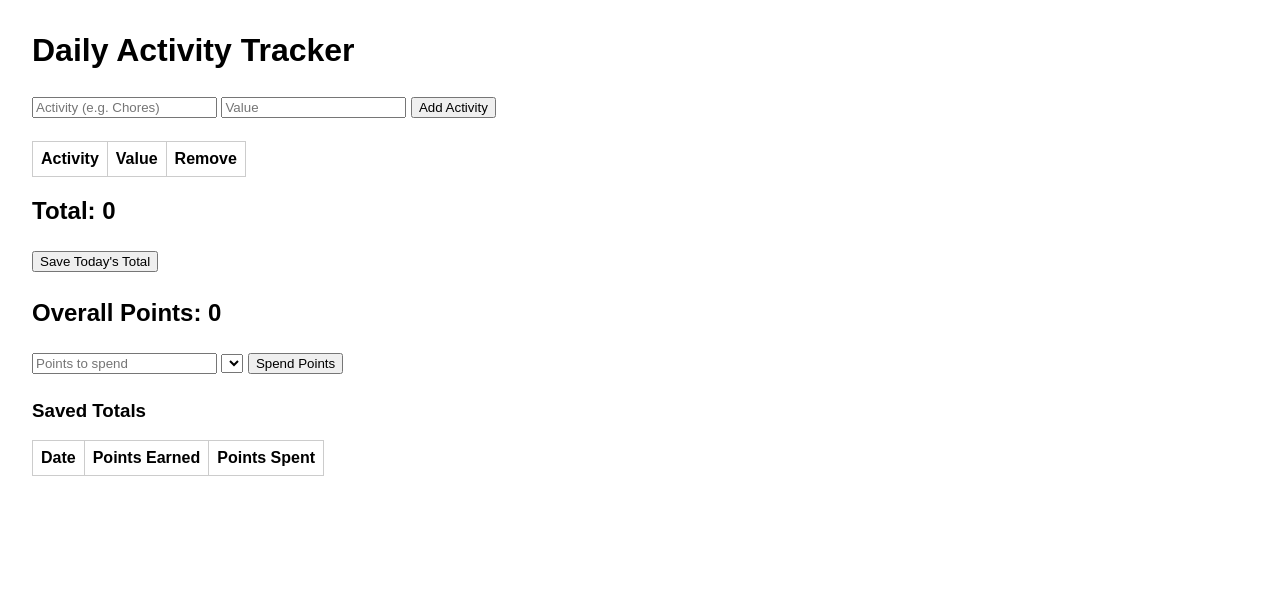
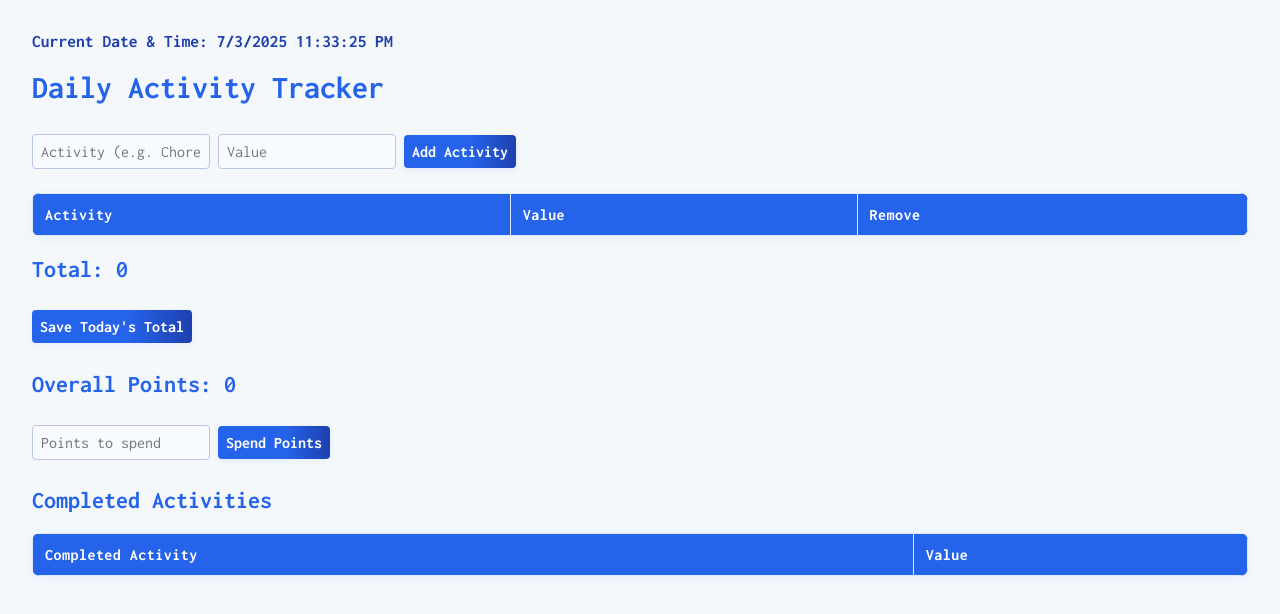
Before and after one commit to Arikulo/Good-Boy-Tracker, a plain HTML site: page index.html in a window 1280 px wide. Drawn offline with Linux system fonts and the light colour scheme.

Commit message:
Add files via upload

```diff
--- a/index.html
+++ b/index.html
@@ -6,6 +6,7 @@
     <link rel="stylesheet" href="style.css">
 </head>
 <body>
+    <div id="current-datetime" style="font-weight:bold; margin-bottom:1em;"></div>
     <h1>Daily Activity Tracker</h1>
     <form id="activity-form">
         <input type="text" id="activity-name" placeholder="Activity (e.g. Chores)" required>
@@ -28,20 +29,18 @@
     <h2>Overall Points: <span id="overall-points">0</span></h2>
     <form id="spend-form">
         <input type="number" id="spend-amount" placeholder="Points to spend" min="1" required>
-        <select id="spend-date"></select>
         <button type="submit">Spend Points</button>
     </form>
 
-    <h3>Saved Totals</h3>
-    <table id="saved-totals-table">
+    <h2>Completed Activities</h2>
+    <table>
         <thead>
             <tr>
-                <th>Date</th>
-                <th>Points Earned</th>
-                <th>Points Spent</th>
+                <th>Completed Activity</th>
+                <th>Value</th>
             </tr>
         </thead>
-        <tbody id="saved-totals"></tbody>
+        <tbody id="completed-table-body"></tbody>
     </table>
 
     <script src="main.js"></script>
--- a/main.js
+++ b/main.js
@@ -4,13 +4,32 @@ const valueInput = document.getElementById('activity-value');
 const tableBody = document.querySelector('#activity-table tbody');
 const totalValue = document.getElementById('total-value');
 const saveDayBtn = document.getElementById('save-day');
-const savedTotalsTableBody = document.getElementById('saved-totals');
 const overallPointsSpan = document.getElementById('overall-points');
 const spendForm = document.getElementById('spend-form');
 const spendAmountInput = document.getElementById('spend-amount');
-const spendDateSelect = document.getElementById('spend-date');
 
-let activities = [];
+// New: completed activities table
+let completedTable = document.getElementById('completed-table-body');
+if (!completedTable) {
+    // Create completed activities table if not present
+    const completedTableElem = document.createElement('table');
+    completedTableElem.innerHTML = `
+        <thead>
+            <tr>
+                <th>Completed Activity</th>
+                <th>Value</th>
+            </tr>
+        </thead>
+        <tbody id="completed-table-body"></tbody>
+    `;
+    completedTableElem.style.marginTop = "2em";
+    document.body.appendChild(completedTableElem);
+    completedTable = document.getElementById('completed-table-body');
+}
+
+let activities = JSON.parse(localStorage.getItem('today-activities') || '[]');
+let completedActivities = JSON.parse(localStorage.getItem('completed-activities') || '[]');
+let overallPoints = parseInt(localStorage.getItem('overall-points') || '0', 10);
 
 function updateTable() {
     tableBody.innerHTML = '';
@@ -26,6 +45,21 @@ function updateTable() {
         tableBody.appendChild(row);
     });
     totalValue.textContent = total;
+    localStorage.setItem('today-activities', JSON.stringify(activities));
+    updateCompletedTable();
+}
+
+function updateCompletedTable() {
+    completedTable.innerHTML = '';
+    completedActivities.forEach(act => {
+        const row = document.createElement('tr');
+        row.innerHTML = `
+            <td>${act.name}</td>
+            <td>${act.value}</td>
+        `;
+        completedTable.appendChild(row);
+    });
+    localStorage.setItem('completed-activities', JSON.stringify(completedActivities));
 }
 
 window.removeActivity = function(idx) {
@@ -46,93 +80,44 @@ form.addEventListener('submit', function(e) {
 });
 
 saveDayBtn.addEventListener('click', function() {
-    const today = new Date().toISOString().slice(0, 10);
     const total = activities.reduce((sum, act) => sum + act.value, 0);
     if (total === 0) return;
-    localStorage.setItem('tracker-' + today, total);
-    loadSavedTotals();
+    overallPoints += total;
+    localStorage.setItem('overall-points', overallPoints);
+    updateOverallPoints();
+    // Move activities to completed list
+    completedActivities = completedActivities.concat(activities);
     activities = [];
     updateTable();
+    // Save completed list
+    localStorage.setItem('completed-activities', JSON.stringify(completedActivities));
 });
 
-// Helper to get all tracker dates
-function getAllTrackerDates() {
-    return Object.keys(localStorage)
-        .filter(key => key.startsWith('tracker-'))
-        .map(key => key.replace('tracker-', ''))
-        .sort();
-}
-
-// Populate spend date dropdown
-function updateSpendDateOptions() {
-    spendDateSelect.innerHTML = '';
-    getAllTrackerDates().forEach(date => {
-        const option = document.createElement('option');
-        option.value = date;
-        option.textContent = date;
-        spendDateSelect.appendChild(option);
-    });
-}
-
-// Get spent points for a specific date
-function getSpentPointsForDate(date) {
-    return parseInt(localStorage.getItem('spent-' + date) || '0', 10);
-}
-
-// Set spent points for a specific date
-function setSpentPointsForDate(date, val) {
-    localStorage.setItem('spent-' + date, val);
-}
-
-// Update overall points calculation to sum all earned minus all spent
-function calculateOverallPoints() {
-    let total = 0;
-    getAllTrackerDates().forEach(date => {
-        const earned = parseInt(localStorage.getItem('tracker-' + date), 10) || 0;
-        const spent = getSpentPointsForDate(date);
-        total += (earned - spent);
-    });
-    return total;
-}
-
 function updateOverallPoints() {
-    overallPointsSpan.textContent = calculateOverallPoints();
+    overallPointsSpan.textContent = overallPoints;
 }
 
 spendForm.addEventListener('submit', function(e) {
     e.preventDefault();
     const spend = parseInt(spendAmountInput.value, 10);
-    const date = spendDateSelect.value;
-    const earned = parseInt(localStorage.getItem('tracker-' + date), 10) || 0;
-    const alreadySpent = getSpentPointsForDate(date);
-    const available = earned - alreadySpent;
-    if (!isNaN(spend) && spend > 0 && spend <= available) {
-        setSpentPointsForDate(date, alreadySpent + spend);
+    if (!isNaN(spend) && spend > 0 && spend <= overallPoints) {
+        overallPoints -= spend;
+        localStorage.setItem('overall-points', overallPoints);
         updateOverallPoints();
-        loadSavedTotals();
         spendAmountInput.value = '';
     } else {
-        alert('Not enough points to spend for that day!');
+        alert('Not enough points to spend!');
     }
 });
 
-// Update the saved totals table
-function loadSavedTotals() {
-    savedTotalsTableBody.innerHTML = '';
-    getAllTrackerDates().forEach(date => {
-        const earned = localStorage.getItem('tracker-' + date);
-        const spent = getSpentPointsForDate(date);
-        const row = document.createElement('tr');
-        row.innerHTML = `
-            <td>${date}</td>
-            <td>${earned}</td>
-            <td>${spent}</td>
-        `;
-        savedTotalsTableBody.appendChild(row);
-    });
-    updateSpendDateOptions();
-    updateOverallPoints();
+function updateCurrentDateTime() {
+    const now = new Date();
+    const dateStr = now.toLocaleDateString();
+    const timeStr = now.toLocaleTimeString();
+    document.getElementById('current-datetime').textContent = `Current Date & Time: ${dateStr} ${timeStr}`;
 }
+setInterval(updateCurrentDateTime, 1000);
+updateCurrentDateTime();
 
-loadSavedTotals();
 updateTable();
+updateOverallPoints();
--- a/style.css
+++ b/style.css
@@ -1,4 +1,91 @@
-body { font-family: Arial, sans-serif; margin: 2em; }
-input, button { margin: 0.5em 0; }
-table { border-collapse: collapse; margin-top: 1em; }
-th, td { border: 1px solid #ccc; padding: 0.5em; }
+    @import url('https://fonts.googleapis.com/css2?family=Inconsolata:wght@400;700&display=swap');
+
+body {
+    font-family: 'Inconsolata', 'Segoe UI', Arial, sans-serif;
+    margin: 2em;
+    background: #f4f8fb;
+    color: #1a2636;
+}
+
+h1, h2 {
+    color: #2563eb;
+}
+
+input, button, select {
+    margin: 0.5em 0;
+    padding: 0.5em;
+    border-radius: 4px;
+    border: 1px solid #b6c6e3;
+    font-size: 1em;
+    background: #f7faff;
+    color: #1a2636;
+    transition: border 0.2s, box-shadow 0.2s;
+    font-family: 'Inconsolata', monospace;
+}
+
+input:focus, button:focus, select:focus {
+    outline: 2px solid #2563eb;
+    border-color: #2563eb;
+    box-shadow: 0 0 0 2px #93c5fd55;
+}
+
+button {
+    background: linear-gradient(90deg, #2563eb 60%, #1e40af 100%);
+    color: #fff;
+    border: none;
+    cursor: pointer;
+    font-weight: 700;
+    box-shadow: 0 2px 6px rgba(37,99,235,0.08);
+    font-family: 'Inconsolata', monospace;
+}
+
+button:hover {
+    background: linear-gradient(90deg, #1e40af 60%, #2563eb 100%);
+}
+
+table {
+    border-collapse: collapse;
+    margin-top: 1em;
+    width: 100%;
+    background: #f7faff;
+    box-shadow: 0 2px 12px rgba(37,99,235,0.06);
+    border-radius: 8px;
+    overflow: hidden;
+    font-family: 'Inconsolata', monospace;
+}
+
+th, td {
+    border: 1px solid #dbeafe;
+    padding: 0.75em;
+    text-align: left;
+}
+
+th {
+    background: #2563eb;
+    color: #fff;
+    letter-spacing: 0.03em;
+}
+
+tr:nth-child(even) td {
+    background: #e0e7ef;
+}
+
+#current-datetime {
+    font-weight: bold;
+    margin-bottom: 1em;
+    color: #1e40af;
+    font-size: 1.1em;
+}
+
+form {
+    margin-bottom: 1em;
+}
+
+@media (max-width: 600px) {
+    body {
+        margin: 0.5em;
+    }
+    table, th, td {
+        font-size: 0.95em;
+    }
+}
```
